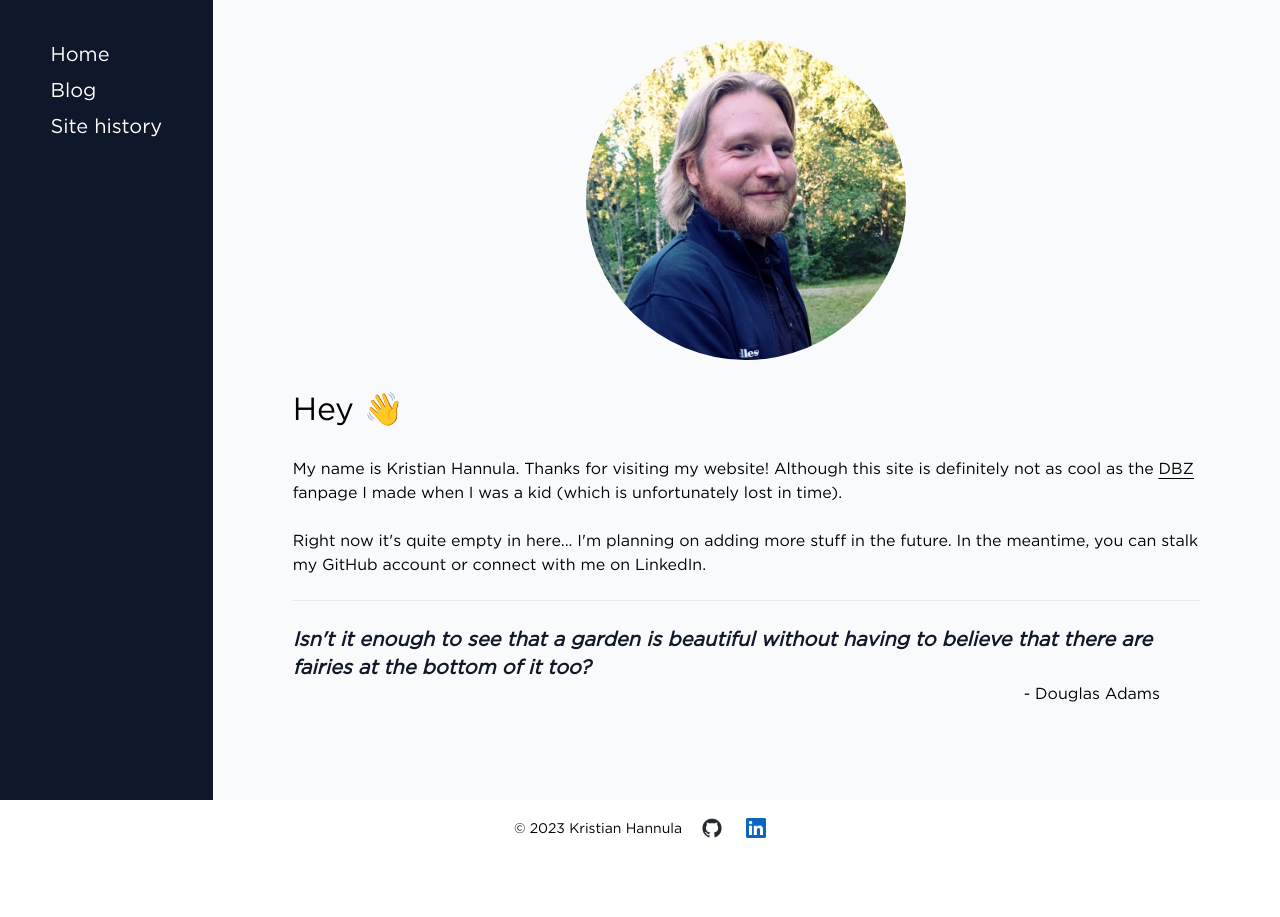
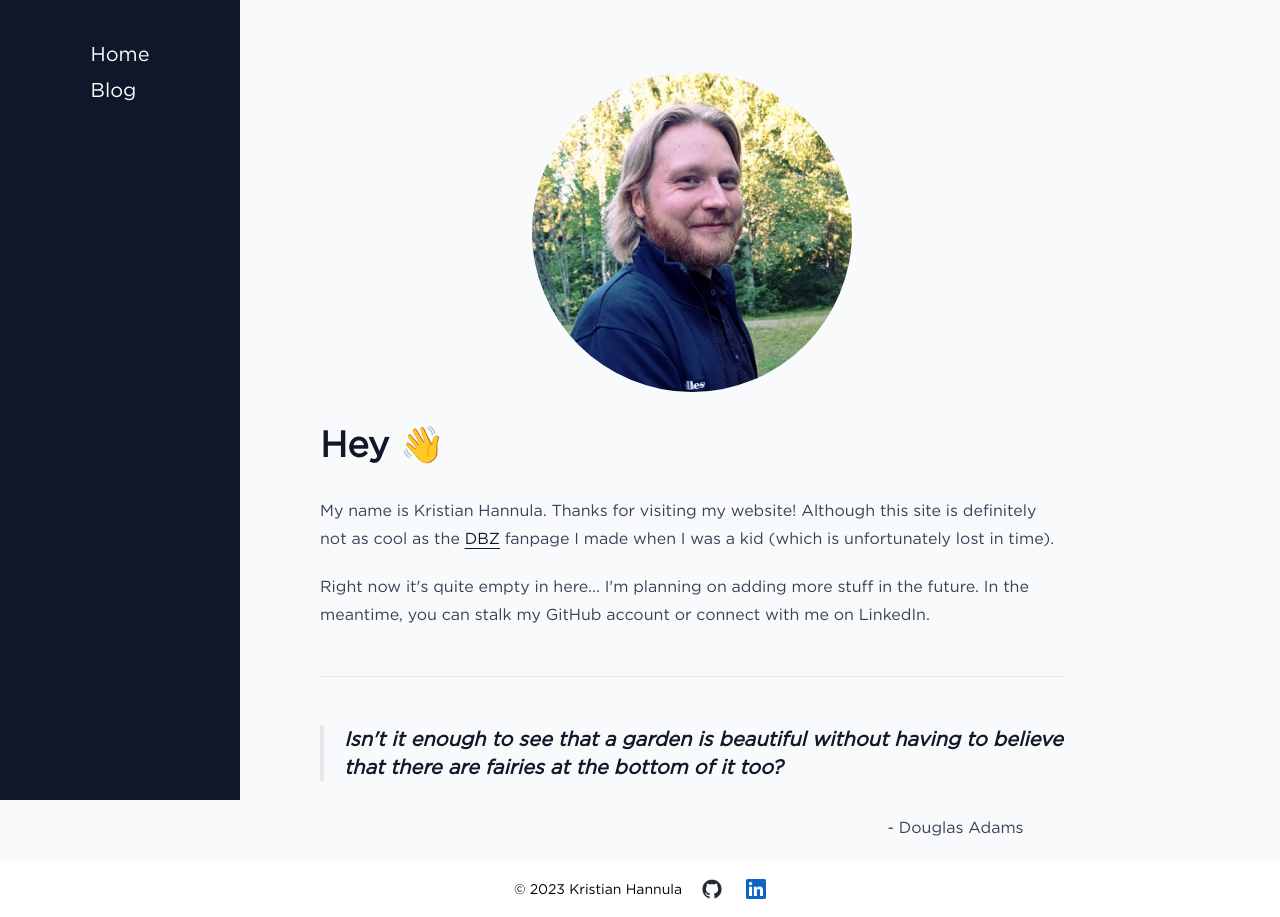
Before and after one commit to khan5ula/homepage, a React (Vite) app: page / in a window 1280 px wide. Before the commit the page ends 856 px from the top, so only its background shows below. Built offline with nearby package versions, Linux system fonts and the light colour scheme.

Commit message:
Reformatted the blog list page

```diff
--- a/public/output.css
+++ b/public/output.css
@@ -1076,8 +1076,51 @@ h1 {
   margin-bottom: 0;
 }
 
+.prose-slate {
+  --tw-prose-body: #334155;
+  --tw-prose-headings: #0f172a;
+  --tw-prose-lead: #475569;
+  --tw-prose-links: #0f172a;
+  --tw-prose-bold: #0f172a;
+  --tw-prose-counters: #64748b;
+  --tw-prose-bullets: #cbd5e1;
+  --tw-prose-hr: #e2e8f0;
+  --tw-prose-quotes: #0f172a;
+  --tw-prose-quote-borders: #e2e8f0;
+  --tw-prose-captions: #64748b;
+  --tw-prose-kbd: #0f172a;
+  --tw-prose-kbd-shadows: 15 23 42;
+  --tw-prose-code: #0f172a;
+  --tw-prose-pre-code: #e2e8f0;
+  --tw-prose-pre-bg: #1e293b;
+  --tw-prose-th-borders: #cbd5e1;
+  --tw-prose-td-borders: #e2e8f0;
+  --tw-prose-invert-body: #cbd5e1;
+  --tw-prose-invert-headings: #fff;
+  --tw-prose-invert-lead: #94a3b8;
+  --tw-prose-invert-links: #fff;
+  --tw-prose-invert-bold: #fff;
+  --tw-prose-invert-counters: #94a3b8;
+  --tw-prose-invert-bullets: #475569;
+  --tw-prose-invert-hr: #334155;
+  --tw-prose-invert-quotes: #f1f5f9;
+  --tw-prose-invert-quote-borders: #334155;
+  --tw-prose-invert-captions: #94a3b8;
+  --tw-prose-invert-kbd: #fff;
+  --tw-prose-invert-kbd-shadows: 255 255 255;
+  --tw-prose-invert-code: #fff;
+  --tw-prose-invert-pre-code: #cbd5e1;
+  --tw-prose-invert-pre-bg: rgb(0 0 0 / 50%);
+  --tw-prose-invert-th-borders: #475569;
+  --tw-prose-invert-td-borders: #334155;
+}
+
 .pointer-events-none {
   pointer-events: none;
+}
+
+.relative {
+  position: relative;
 }
 
 .sticky {
@@ -1129,6 +1172,10 @@ h1 {
   display: flex;
 }
 
+.table {
+  display: table;
+}
+
 .h-14 {
   height: 3.5rem;
 }
@@ -1145,12 +1192,28 @@ h1 {
   width: 80%;
 }
 
+.w-full {
+  width: 100%;
+}
+
 .max-w-xs {
   max-width: 20rem;
 }
 
+.table-auto {
+  table-layout: auto;
+}
+
+.border-collapse {
+  border-collapse: collapse;
+}
+
 .cursor-pointer {
   cursor: pointer;
+}
+
+.flex-col {
+  flex-direction: column;
 }
 
 .items-center {
@@ -1169,6 +1232,27 @@ h1 {
   border-radius: 9999px;
 }
 
+.rounded-sm {
+  border-radius: 0.125rem;
+}
+
+.rounded {
+  border-radius: 0.25rem;
+}
+
+.rounded-lg {
+  border-radius: 0.5rem;
+}
+
+.border {
+  border-width: 1px;
+}
+
+.border-slate-400 {
+  --tw-border-opacity: 1;
+  border-color: rgb(148 163 184 / var(--tw-border-opacity));
+}
+
 .bg-slate-50 {
   --tw-bg-opacity: 1;
   background-color: rgb(248 250 252 / var(--tw-bg-opacity));
@@ -1184,6 +1268,16 @@ h1 {
   background-color: rgb(255 255 255 / var(--tw-bg-opacity));
 }
 
+.bg-gray-50 {
+  --tw-bg-opacity: 1;
+  background-color: rgb(249 250 251 / var(--tw-bg-opacity));
+}
+
+.bg-slate-600 {
+  --tw-bg-opacity: 1;
+  background-color: rgb(71 85 105 / var(--tw-bg-opacity));
+}
+
 .object-cover {
   -o-object-fit: cover;
      object-fit: cover;
@@ -1195,6 +1289,10 @@ h1 {
 
 .pt-10 {
   padding-top: 2.5rem;
+}
+
+.text-left {
+  text-align: left;
 }
 
 .text-center {
@@ -1219,6 +1317,10 @@ h1 {
   font-weight: 600;
 }
 
+.uppercase {
+  text-transform: uppercase;
+}
+
 .italic {
   font-style: italic;
 }
@@ -1233,12 +1335,21 @@ h1 {
   color: rgb(255 255 255 / var(--tw-text-opacity));
 }
 
+.text-gray-500 {
+  --tw-text-opacity: 1;
+  color: rgb(107 114 128 / var(--tw-text-opacity));
+}
+
 .underline {
   text-decoration-line: underline;
 }
 
 .underline-offset-4 {
   text-underline-offset: 4px;
+}
+
+.filter {
+  filter: var(--tw-blur) var(--tw-brightness) var(--tw-contrast) var(--tw-grayscale) var(--tw-hue-rotate) var(--tw-invert) var(--tw-saturate) var(--tw-sepia) var(--tw-drop-shadow);
 }
 
 @font-face {
@@ -1268,6 +1379,11 @@ h1 {
   .dark\:text-white {
     --tw-text-opacity: 1;
     color: rgb(255 255 255 / var(--tw-text-opacity));
+  }
+
+  .dark\:text-gray-400 {
+    --tw-text-opacity: 1;
+    color: rgb(156 163 175 / var(--tw-text-opacity));
   }
 }
 
--- a/src/App.tsx
+++ b/src/App.tsx
@@ -1,7 +1,6 @@
 import { Route, Routes } from 'react-router-dom'
 import Blog from './components/Blog'
 import Footer from './components/Footer'
-import History from './components/History'
 import Home from './components/Home'
 import Navbar from './components/Navbar'
 import BlogPost from './components/Blog/BlogPost'
@@ -20,11 +19,10 @@ const App = () => {
           <aside className="sticky top-0 bg-slate-900 h-14 md:h-screen md:w-60 flex justify-center items-center md:items-baseline">
             <Navbar />
           </aside>
-          <main className="min-h-screen pt-10 pb-5 w-4/5 mx-10 md:mx-20">
+          <main className="min-h-screen pt-10 pb-5 mx-10 md:mx-20">
             <Routes>
               <Route path="/" element={<Home />} />
               <Route path="/blog" element={<Blog />} />
-              <Route path="/history" element={<History />} />
               <Route
                 path="/blog/markdown-with-react-typescript-and-vite"
                 element={<BlogPost markdown={reactWithMarkdown} />}
--- a/src/components/Blog/index.tsx
+++ b/src/components/Blog/index.tsx
@@ -7,16 +7,31 @@ const Blog = () => {
   }, [])
 
   return (
-    <div id="container">
-      <div>
-        <Link
-          className="cursor-pointer underline underline-offset-4 hover:decoration-1 hover:text-slate-400"
-          to={'/blog/markdown-with-react-typescript-and-vite'}
-        >
-          Rendering Markdown files with React, Typescript, Vite and Tailwind CSS
-        </Link>{' '}
-        <span className="ml-5">31.10.2023</span>
-      </div>
+    <div className="article prose">
+      <table>
+        <thead>
+          <tr>
+            <th>Blog title</th>
+            <th>Date</th>
+            <th>Tags</th>
+          </tr>
+        </thead>
+        <tbody>
+          <tr>
+            <td>
+              <Link
+                className="cursor-pointer underline underline-offset-4 hover:decoration-1 hover:text-slate-400"
+                to={'/blog/markdown-with-react-typescript-and-vite'}
+              >
+                Rendering Markdown files with React, Typescript, Vite and
+                Tailwind CSS
+              </Link>
+            </td>
+            <td>31.10.2023</td>
+            <td>react, tailwind, markdown, vite</td>
+          </tr>
+        </tbody>
+      </table>
     </div>
   )
 }
--- a/src/components/History/index.tsx
+++ /dev/null
@@ -1,15 +0,0 @@
-import { useEffect } from 'react'
-
-const History = () => {
-  useEffect(() => {
-    window.scrollTo(0, 0)
-  }, [])
-
-  return (
-    <div>
-      <p>History is not yet implemented.</p>
-    </div>
-  )
-}
-
-export default History
--- a/src/components/Home/index.tsx
+++ b/src/components/Home/index.tsx
@@ -2,11 +2,11 @@ import profile_pic from '../../assets/profile_pic.jpeg'
 import ProfilePic from './ProfilePic'
 
 const Home = () => (
-  <div>
+  <div className="article prose">
     <div>
       <ProfilePic src={profile_pic} alt="Profile picture" />
     </div>
-    <h1 className="mb-6 mt-6">Hey 👋</h1>
+    <h1 className="">Hey 👋</h1>
     <p>
       My name is Kristian Hannula. Thanks for visiting my website! Although this
       site is definitely not as cool as the{' '}
@@ -16,12 +16,12 @@ const Home = () => (
       fanpage I made when I was a kid (which is unfortunately lost in time).
     </p>
     <p>
-      {<br />}Right now it's quite empty in here... I'm planning on adding more
-      stuff in the future. In the meantime, you can stalk my GitHub account or
-      connect with me on LinkedIn.
+      Right now it's quite empty in here... I'm planning on adding more stuff in
+      the future. In the meantime, you can stalk my GitHub account or connect
+      with me on LinkedIn.
     </p>
-    <br />
-    <hr /> <br />
+
+    <hr />
     <blockquote className="text-xl italic font-semibold text-gray-900 dark:text-white">
       Isn't it enough to see that a garden is beautiful without having to
       believe that there are fairies at the bottom of it too?
--- a/src/components/Navbar/index.tsx
+++ b/src/components/Navbar/index.tsx
@@ -15,12 +15,6 @@ const Navbar = () => {
       >
         Blog
       </Link>
-      <Link
-        className="cursor-pointer hover:text-slate-400 text-center"
-        to="/history"
-      >
-        Site history
-      </Link>
     </div>
   )
 }
```
Also changed, not shown: 6 other files (tests, documents, lock files or other folders).
